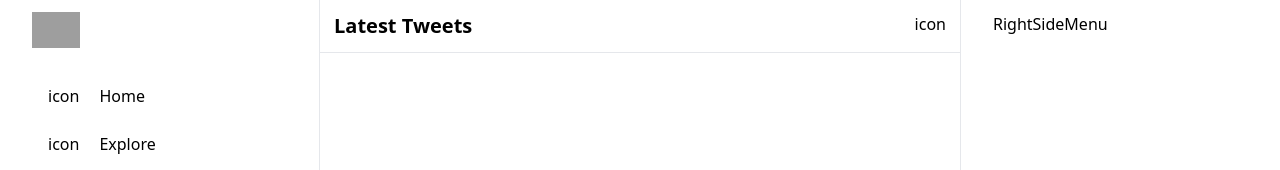
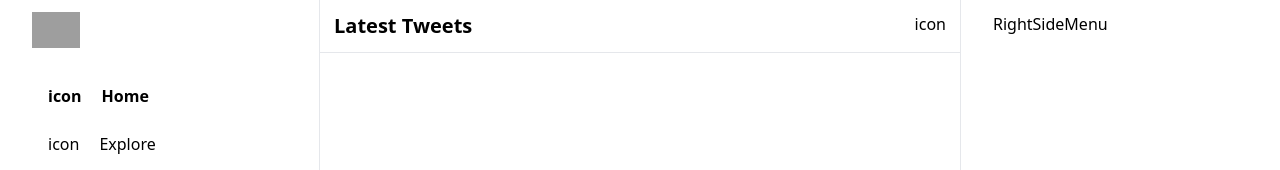
Before and after one commit to FotieMConstant/twitter-clone, a Vue app: page / in a window 1280 px wide. Shown: the top 170 px of the page. Built offline with nearby package versions, Linux system fonts and the light colour scheme; grey boxes are pictures that could not be loaded.

Commit message:
Fixed width on hover

```diff
--- a/src/components/LeftSideMenu.vue
+++ b/src/components/LeftSideMenu.vue
@@ -11,7 +11,7 @@
     </div>
     <div class="mt-6">
       <div
-        class="flex px-4 w-32 space-x-5 py-3 cursor-pointer hover:bg-gray transition delay-75 duration-200 ease-in-out rounded-full"
+        class="flex font-bold px-4 w-36 space-x-5 py-3 cursor-pointer hover:bg-gray transition delay-75 duration-200 ease-in-out rounded-full"
       >
         <div>icon</div>
         <div>Home</div>
@@ -47,7 +47,7 @@
         <div>List</div>
       </div>
       <div
-        class="flex px-4 w-32 space-x-5 py-3 cursor-pointer hover:bg-gray transition delay-75 duration-200 ease-in-out rounded-full"
+        class="flex px-4 w-36 space-x-5 py-3 cursor-pointer hover:bg-gray transition delay-75 duration-200 ease-in-out rounded-full"
       >
         <div>icon</div>
         <div>Profile</div>
```
